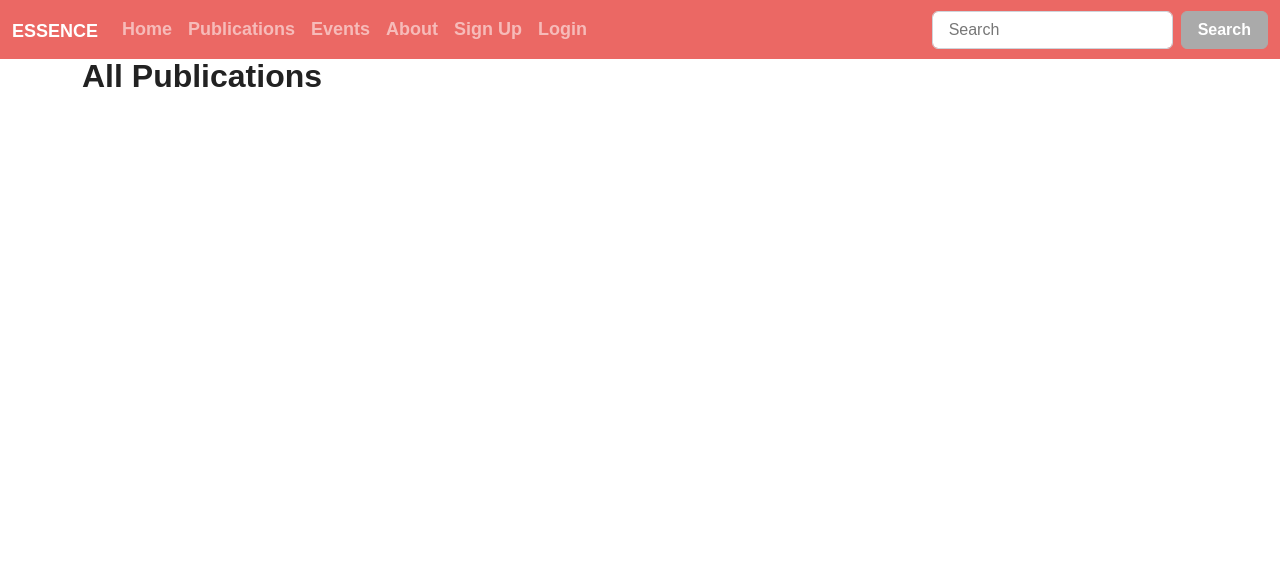
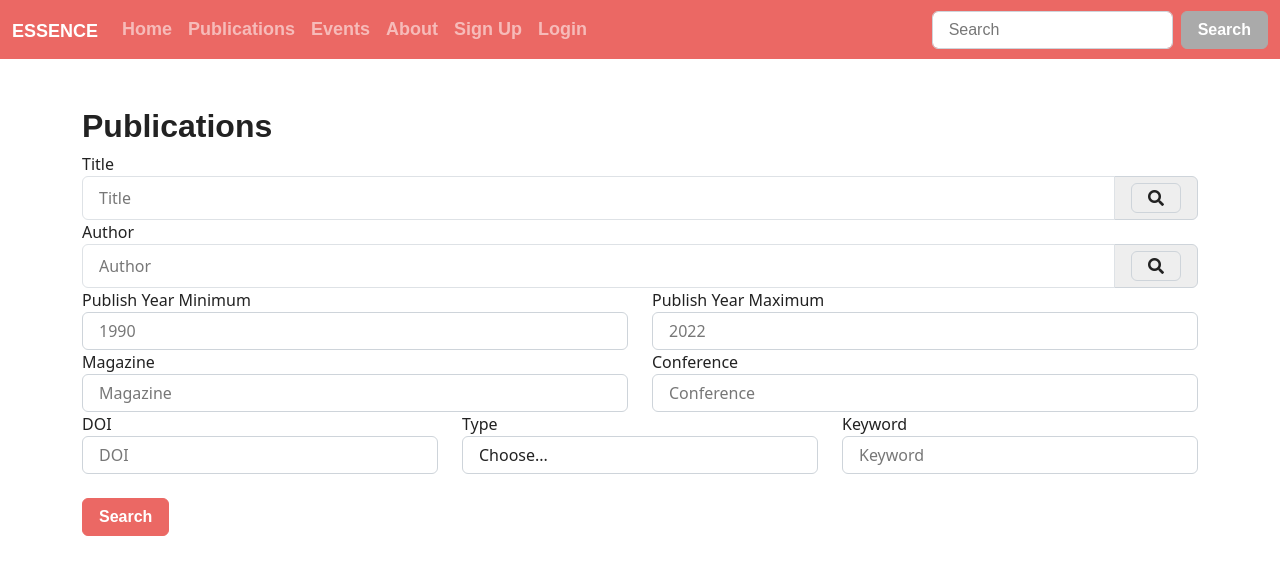
Before and after one commit to xinyaoshu0930/itproject2022, a Django app: page /itp/publications/ in a window 1280 px wide. Shown: the top 575 px of the page. Run offline with Django 3.2, Linux system fonts and the light colour scheme; data that the repository does not hold is empty; some libraries are stand-ins or nearby versions; some web fonts are replaced.

Commit message:
publication filter

```diff
--- a/itp/views.py
+++ b/itp/views.py
@@ -1,14 +1,16 @@
+from ast import keyword
 from contextlib import nullcontext
 from django.shortcuts import render, redirect
 from django.http import HttpResponse, HttpResponseRedirect, JsonResponse
 from django.urls import reverse
-from itp.models import Publication, UserProfile, Event, Conference
+from itp.models import Publication, Tag, UserProfile, Event, Conference
 from itp.forms import ConferenceForm, EventForm, PublicationForm, TagForm, UserForm, UserProfileForm
 from django.template import loader
 from django.utils.text import slugify
 from django.contrib.auth import authenticate, login, logout
 from django.contrib.auth.decorators import login_required
 from django.contrib.auth.models import User
+from django.db.models import Q
 from django.views.decorators.csrf import csrf_exempt
 
 
@@ -97,7 +99,7 @@ def add_publication(request):
 			publication_form.save(commit=False)
 			publication_form.save()
 			publication_form.save_m2m()
-			return redirect(reverse('itp:index'))
+			return redirect(reverse('itp:publications'))
 
 		else:
 			print(publication_form.errors)
@@ -108,11 +110,15 @@ def add_publication(request):
 	return render(request, 'itp/add_publication.html', context=context_dict)
 
 
-def all_publications(request):
-	publications = Publication.objects.all()
+def all_publications1(request):
+	context_dict={}
 
-	context_dict={}
-	context_dict['publications']=publications
+	try:
+		publications = Publication.objects.all()
+		context_dict['publications']=publications
+	except Publication.DoesNotExist:
+		context_dict['publications']=None
+
 	return render(request, 'itp/publications.html', context=context_dict)
 
 
@@ -123,7 +129,7 @@ def add_event(request):
 		if event_form.is_valid():
 			event_form.save(commit=True)
 
-			return redirect(reverse('itp:index'))
+			return redirect(reverse('itp:events'))
 
 		else:
 			print(event_form.errors)
@@ -134,10 +140,13 @@ def add_event(request):
 
 
 def all_events(request):
-	events = Event.objects.all()
+	context_dict = {}
+	try:
+		events = Event.objects.all()
+		context_dict['events']=events
+	except Event.DoesNotExist:
+		context_dict['events'] = None
 
-	context_dict={}
-	context_dict['events']=events
 	return render(request, 'itp/events.html', context=context_dict)
 
 
@@ -183,3 +192,53 @@ def my_archives(request):
     context_dict['publications'] = publications
 
     return render(request, 'itp/my_archives.html', context=context_dict)
+
+def is_valid_q(param):
+	return param != '' and param is not None
+
+def all_publications(request):
+	context_dict={}
+
+	qs = Publication.objects.all()
+	title_query = request.GET.get('title')
+	author_query = request.GET.get('author')
+	year_min_query = request.GET.get('year_min')
+	year_max_query = request.GET.get('year_max')
+	magazine_query = request.GET.get('magazine')
+	conference_query = request.GET.get('conference')
+	doi_query = request.GET.get('doi')
+	type_query = request.GET.get('type')
+	keyword_query = request.GET.get('keyword')
+
+
+	if is_valid_q(title_query):
+		qs = qs.filter(title__icontains=title_query)
+
+	if is_valid_q(author_query):
+		qs = qs.filter(Q(author__first_name__icontains=author_query) | Q(author__last_name__icontains=author_query))
+
+	if is_valid_q(year_min_query):
+		qs = qs.filter(year__gte=year_min_query)
+
+	if is_valid_q(year_max_query):
+		qs = qs.filter(year__lt=year_max_query)
+
+	if is_valid_q(magazine_query):
+		qs = qs.filter(magazine__icontains=magazine_query)
+
+	if is_valid_q(conference_query):
+		qs = qs.filter(conferenceid__name__icontains=conference_query)
+
+	if is_valid_q(doi_query):
+		qs = qs.filter(doi__icontains=doi_query)
+
+	if is_valid_q(type_query) and type_query != 'Choose...':
+		qs = qs.filter(type=type_query)
+
+	if is_valid_q(keyword_query):
+		qs = qs.filter(tag__name__icontains=keyword_query)
+
+
+	context_dict['publications']=qs
+
+	return render(request, 'itp/publications.html', context=context_dict)
--- a/templates/itp/base.html
+++ b/templates/itp/base.html
@@ -8,7 +8,7 @@
     <meta name="author" content="">
     <link rel="icon" href="/docs/4.0/assets/img/favicons/favicon.ico">
 
-    <title>Base</title>
+    <title>Essence</title>
 
     <link href="{% static 'polls/baseStyle.css' %}" rel="stylesheet">
   </head>
@@ -69,7 +69,7 @@
 
     <main role="main" class="container">
 
-        <div>
+        <div style="margin-top: 50px;">
             {% block body_block %}
             {% endblock %}
         </div>
--- a/templates/itp/events.html
+++ b/templates/itp/events.html
@@ -10,17 +10,17 @@
 
     <div class="header">
 	    <h2><strong>All Events</strong></h2>
-    </div>
+    </div><br>
 
 
     <div id="body">
            {% for e in events %}
             <ul>
-                <li>Event: {{ e.name }} </li>
+                <li><strong>{{ e.name }} </strong></li>
                 <li>Time: {{ e.time }} </li>
                 <li>Location: {{ e.location }} </li>
                 <li>Type: {{ e.type }} </li>
-                <li>Participant: {{ e.paticipant }} </li>
+                <li>Participant: {{ e.participant }} </li>
                 <li>Description: {{ e.description }} </li>
 
                <br>
--- a/templates/itp/publications.html
+++ b/templates/itp/publications.html
@@ -1,20 +1,100 @@
 {% extends 'itp/base.html' %}
 {% load staticfiles %}
+
+
 
 {% block title_block %}
 	Publications
 {% endblock %}
 
+
 {% block body_block %}
-<link rel="stylesheet" type="text/css" href="{% static 'polls/publications.css'%}">
+
+<head>
+    <link rel="stylesheet" type="text/css" href="{% static 'polls/publications.css'%}">
+    <link rel="stylesheet" href="https://use.fontawesome.com/releases/v5.8.1/css/all.css" integrity="sha384-50oBUHEmvpQ+1lW4y57PTFmhCaXp0ML5d60M1M7uH2+nqUivzIebhndOJK28anvf" crossorigin="anonymous">
+</head>
 
     <div class="header">
-	    <h2><strong>All Publications</strong></h2>
+	    <h2><strong>Publications</strong></h2>
     </div>
 
+    <form method="GET" action=".">
 
+        <div class="row">
+            <div class="col-12">
+                <label for="title">Title</label>
+                <div class="input-group">
+                    <input class="form-control py-2 border-right-0 border" type="search" name="title" placeholder="Title" />
+                    <span class="input-group-text">
+                        <div class="input-group-text bg-transparent">
+                            <i class="fa fa-search"></i>
+                        </div>
+                    </span>
+                </div>
+            </div>
+        </div>
+        <div class="row">
+            <div class="col-12">
+                <label for="author">Author</label>
+                <div class="input-group">
+                    <input class="form-control py-2 border-right-0 border" type="search" name="author" placeholder="Author" />
+                    <span class="input-group-text">
+                        <div class="input-group-text bg-transparent">
+                            <i class="fa fa-search"></i>
+                        </div>
+                    </span>
+                </div>
+            </div>
+        </div>
+
+            <div class="row">
+              <div class="col-md-6">
+                <label for="yearMin">Publish Year Minimum</label>
+              <input type="number" min=1900 class="form-control" id="yearMin" placeholder="1990" name="year_min">
+              </div>
+              <div class="col-md-6">
+                <label for="yearMax">Publish Year Maximum</label>
+              <input type="number" min=1900 class="form-control" id="yearMax" placeholder="2022" name="year_max">
+              </div>
+            </div>
+
+            <div class="row">
+                <div class="col-md-6">
+                  <label for="magazine">Magazine</label>
+                <input type="text" class="form-control" id="magazine" placeholder="Magazine" name="magazine">
+                </div>
+                <div class="col-md-6">
+                  <label for="conference">Conference</label>
+                  <input type="text" class="form-control" id="conference" placeholder="Conference" name="conference">
+                </div>
+              </div>
+
+            <div class="row">
+              <div class="col-md-4">
+                <label for="doi">DOI</label>
+                <input type="text" class="form-control" id="doi" placeholder="DOI" name="doi">
+              </div>
+              <div class="col-md-4">
+                <label for="type">Type</label>
+                <select id="type" class="form-control" name="type">
+                    <option selected>Choose...</option>
+                    <option value="Journal">Journal</option>
+                    <option value="Conference">Conference</option>
+                    <option value="Technical Reports">Technical Reports</option>
+                </select>
+              </div>
+              <div class="col-md-4">
+                <label for="keyword">Keyword</label>
+                <input type="text" class="form-control" id="keyword" placeholder="Keyword" name="keyword">
+             </div>
+            </div><br>
+            <button type="submit" class="btn btn-primary">Search</button>
+          </form>
+
+
+          <br>
     <div id="body">
-        <ul  style=“background-color:rgb(253,208,208)”>
             {% for p in publications %}
             <li>{% for a in p.author.all %}
                     {{ a.first_name }} {{ a.last_name }},
@@ -26,7 +106,7 @@
                  {% endif %}
 
                 {% if p.page %}
-                    , {{ p.page }}
+                    , pp.{{ p.page }}
                 {% endif %}
 
                 {% if p.doi %}
@@ -37,14 +117,14 @@
                      , {{ p.conferenceid.name }}  {{ p.conferenceid.time }},  {{ p.conferenceid.location }}
                 {% endif %}
         </br>
-                keyword: {% for a in p.tag.all %}
-                {{ a.name }}
+                Keywords: {% for a in p.tag.all %}
+                {{ a.name }};
                 {% endfor %}
         </br></li>
             {% endfor %}
 
 
-        </ul>
+
 
 
   </div>
--- a/templates/itp/sign_up.html
+++ b/templates/itp/sign_up.html
@@ -11,7 +11,7 @@
 </head>
 
 {% if registered %}
-    <strong>Welcome to Movieworld!</strong>
+    <strong>Welcome to Essence!</strong>
 
     <a href="{% url 'itp:index' %}">Return to the homepage.</a><br />
 
```
Also changed, not shown: templates/itp/my_archives.html (+27 -6 lines), templates/itp/publications copy.html (deleted, +0 -52 lines), itp/migrations/0001_initial.py (deleted), itp/migrations/0002_auto_20220908_1732.py (deleted), itp/migrations/0003_auto_20220908_1904.py (deleted), itp/migrations/0004_auto_20220908_2022.py (deleted), itp/migrations/0005_remove_publication_conferenceid.py (deleted), itp/migrations/0006_auto_20220908_2330.py (deleted), itp/migrations/0007_auto_20220909_0040.py (deleted), itp/migrations/0008_auto_20220909_0106.py (deleted), itp/migrations/0009_auto_20220909_1115.py (deleted), itp/migrations/__init__.py (deleted), 2 other files.
